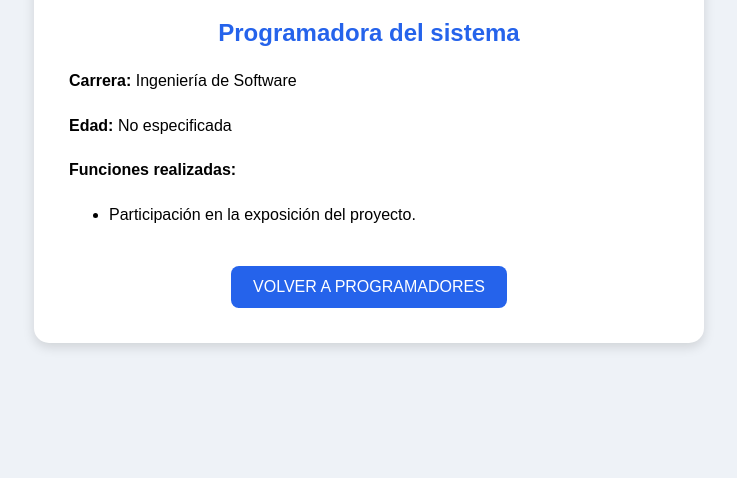
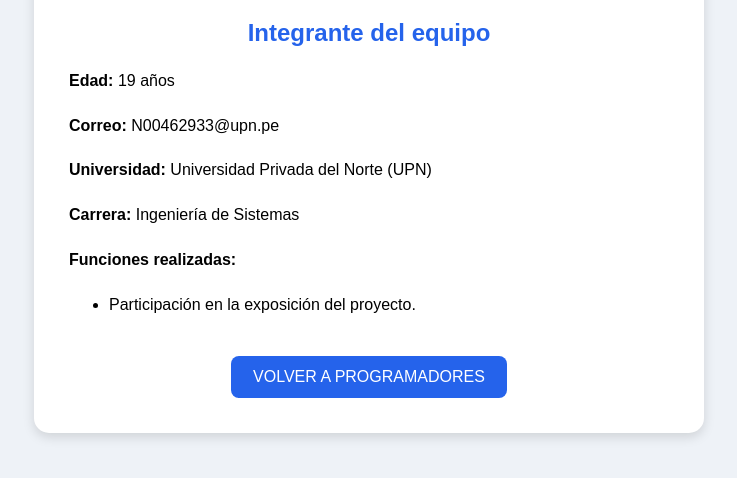
Before and after one commit to estrella127h/PerfilesProgramadores, a plain HTML site: page perfil3.html in a window 1280 px wide. Shown: the part 300-778 px from the top of the page, without its empty margins (271-1008 px from the left). Drawn offline with Linux system fonts and the light colour scheme.

Commit message:
Update profile information for Kiara Fiorella

```diff
--- a/perfil3.html
+++ b/perfil3.html
@@ -58,14 +58,17 @@
     <img src="foto3.jpg" alt="Fotografía de Kiara" class="foto">
 
     <h1>Tipula Berrocal, Kiara Fiorella</h1>
-
-    <h2>Programadora del sistema</h2>
+    <h2>Integrante del equipo</h2>
 
     <div class="datos">
 
-        <p><strong>Carrera:</strong> Ingeniería de Software</p>
+        <p><strong>Edad:</strong> 19 años</p>
 
-        <p><strong>Edad:</strong> No especificada</p>
+        <p><strong>Correo:</strong> N00462933@upn.pe</p>
+
+        <p><strong>Universidad:</strong> Universidad Privada del Norte (UPN)</p>
+
+        <p><strong>Carrera:</strong> Ingeniería de Sistemas</p>
 
         <p><strong>Funciones realizadas:</strong></p>
 
```
